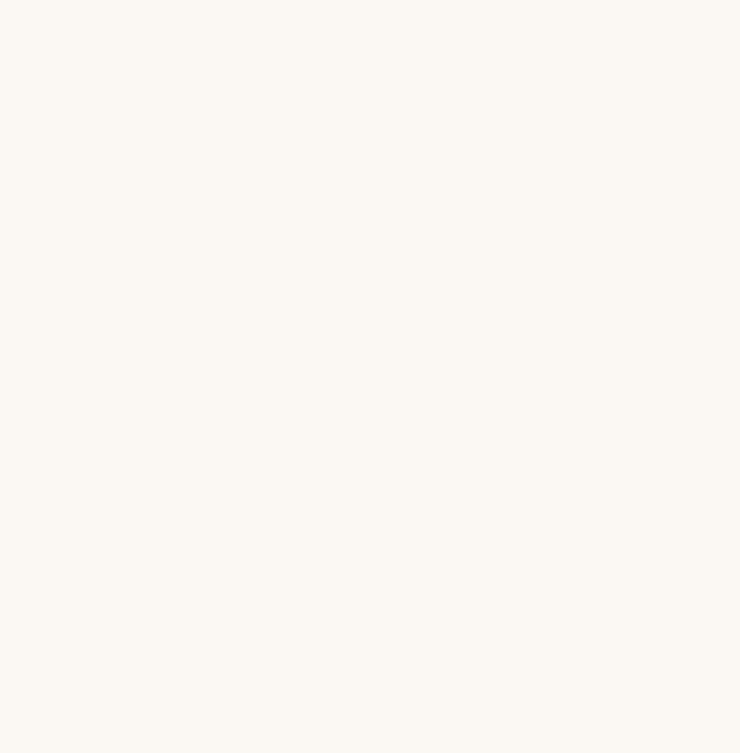
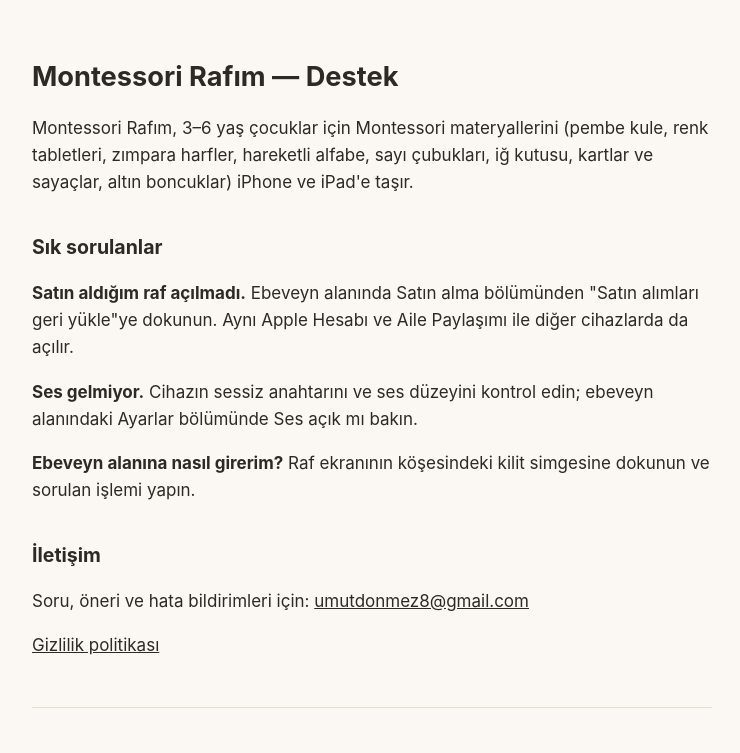
Before and after one commit to umutdonmez8/montessori-rafim, a plain HTML site: page destek/index.html in a window 1280 px wide. Shown: the top 753 px of the page, without its empty margins (268-1008 px from the left). Drawn offline with Linux system fonts and the light colour scheme.

Commit message:
Fix support page: close style and open body

```diff
--- a/destek/index.html
+++ b/destek/index.html
@@ -11,6 +11,11 @@
   main { max-width: 680px; margin: 0 auto; padding: 32px 16px 64px; }
   h1 { font-size: 1.6em; margin-bottom: 0; } h2 { font-size: 1.15em; margin-top: 1.8em; }
   .date { color: var(--muted); margin-top: 4px; } hr { border: 0; border-top: 1px solid var(--line); margin: 48px 0; }
+  a { color: inherit; }
+</style>
+</head>
+<body>
+<main>
 <section lang="tr">
 <h1>Montessori Rafım — Destek</h1>
 <p>Montessori Rafım, 3–6 yaş çocuklar için Montessori materyallerini (pembe kule, renk tabletleri, zımpara harfler, hareketli alfabe, sayı çubukları, iğ kutusu, kartlar ve sayaçlar, altın boncuklar) iPhone ve iPad'e taşır.</p>
```
